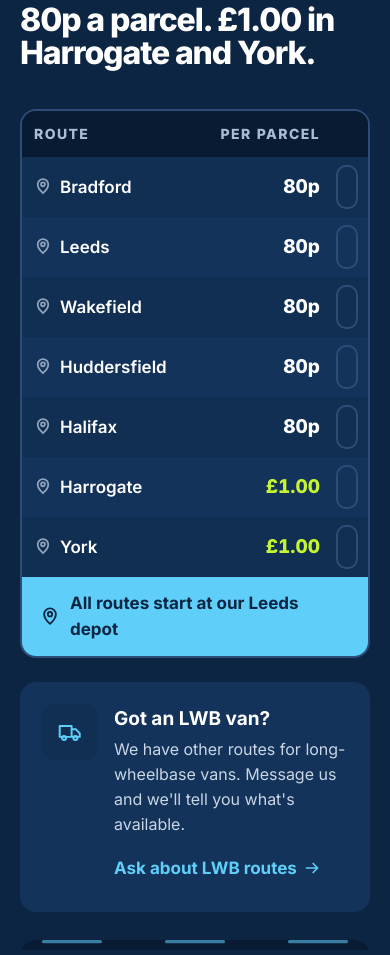
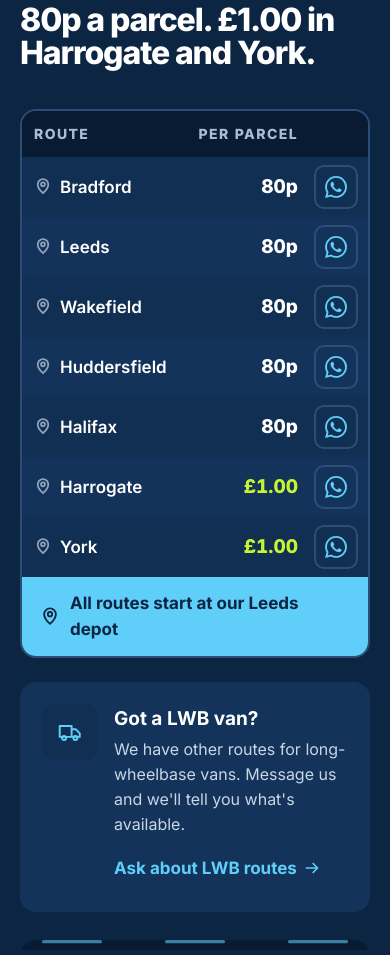
Before and after one commit to 2rmk4dsfrm-star/harlem, a plain HTML site: page index.html in a window 390 px wide. Shown: the part 1365-2320 px from the top of the page. Drawn offline with Linux system fonts and the light colour scheme.

Commit message:
Fix empty route WhatsApp buttons on iPhone; 'Got a LWB van?'
On iPhone Safari the WhatsApp glyph in each route row collapsed to zero
width, leaving an empty rounded box. The icon now has width/height
attributes and a fixed 22px flex size, and on phones the button is a fixed
44x44 box with the icon centred.

Co-Authored-By: Claude Opus 5.5 <noreply@anthropic.com>
Claude-Session: https://claude.ai/code/session_01G1cuJ6PYMYS3Tc48E5U2oZ

```diff
--- a/assets/css/styles.css
+++ b/assets/css/styles.css
@@ -215,7 +215,7 @@ body::before { content: ""; position: fixed; inset: 0 0 auto; height: env(safe-a
 .rtable td.ask { padding: 8px 14px 8px 4px; width: 1%; white-space: nowrap }
 .rtable td.ask a { display: inline-flex; align-items: center; gap: 4px; min-height: 44px; padding: 0 12px; border-radius: 10px; border: 2px solid var(--hg-line); color: var(--hg-sky); font-size: 14px; font-weight: 700; text-decoration: none }
 .rtable td.ask a:hover { border-color: var(--hg-sky) }
-.rtable td.ask .ic { width: 22px; height: 22px }
+.rtable td.ask .ic { display: block; width: 22px; height: 22px; min-width: 22px; flex: 0 0 22px }
 .rtable-foot { display: flex; align-items: center; gap: 10px; background: var(--hg-sky); color: var(--hg-navy); padding: 13px 18px; font-weight: 700; font-size: 17px }
 .rtable-foot .ic { width: 20px; height: 20px; stroke-width: 2.2 }
 @media (max-width: 480px) {
@@ -224,7 +224,7 @@ body::before { content: ""; position: fixed; inset: 0 0 auto; height: env(safe-a
   .rtable td.num { font-size: 19px; padding: 12px 12px }
   .rtable tbody th { white-space: nowrap }
   .rtable td.ask { padding-right: 10px }
-  .rtable td.ask a { padding: 0 9px }
+  .rtable td.ask a { width: 44px; height: 44px; padding: 0; justify-content: center }
   .ask-t { position: absolute; width: 1px; height: 1px; overflow: hidden; clip-path: inset(50%); white-space: nowrap }
   .rtable thead th { padding: 12px; font-size: 14px; letter-spacing: .1em }
 }
--- a/index.html
+++ b/index.html
@@ -130,13 +130,13 @@
           <caption class="sr">Delivery routes and pay per parcel</caption>
           <thead><tr><th scope="col">Route</th><th scope="col" class="num">Per parcel</th><th scope="col"><span class="sr">Enquire</span></th></tr></thead>
           <tbody>
-            <tr><th scope="row"><svg class="pin" aria-hidden="true"><use href="#i-pin"/></svg>Bradford</th><td class="num">80p</td><td class="ask"><a href="https://wa.me/447548547193" data-wa="Hi, I'm interested in the Bradford route (80p per parcel)." target="_blank" rel="noopener"><span class="ask-t">Ask</span><svg class="ic wa" aria-hidden="true"><use href="#i-wa"/></svg><span class="sr"> about Bradford</span></a></td></tr>
-            <tr><th scope="row"><svg class="pin" aria-hidden="true"><use href="#i-pin"/></svg>Leeds</th><td class="num">80p</td><td class="ask"><a href="https://wa.me/447548547193" data-wa="Hi, I'm interested in the Leeds route (80p per parcel)." target="_blank" rel="noopener"><span class="ask-t">Ask</span><svg class="ic wa" aria-hidden="true"><use href="#i-wa"/></svg><span class="sr"> about Leeds</span></a></td></tr>
-            <tr><th scope="row"><svg class="pin" aria-hidden="true"><use href="#i-pin"/></svg>Wakefield</th><td class="num">80p</td><td class="ask"><a href="https://wa.me/447548547193" data-wa="Hi, I'm interested in the Wakefield route (80p per parcel)." target="_blank" rel="noopener"><span class="ask-t">Ask</span><svg class="ic wa" aria-hidden="true"><use href="#i-wa"/></svg><span class="sr"> about Wakefield</span></a></td></tr>
-            <tr><th scope="row"><svg class="pin" aria-hidden="true"><use href="#i-pin"/></svg>Huddersfield</th><td class="num">80p</td><td class="ask"><a href="https://wa.me/447548547193" data-wa="Hi, I'm interested in the Huddersfield route (80p per parcel)." target="_blank" rel="noopener"><span class="ask-t">Ask</span><svg class="ic wa" aria-hidden="true"><use href="#i-wa"/></svg><span class="sr"> about Huddersfield</span></a></td></tr>
-            <tr><th scope="row"><svg class="pin" aria-hidden="true"><use href="#i-pin"/></svg>Halifax</th><td class="num">80p</td><td class="ask"><a href="https://wa.me/447548547193" data-wa="Hi, I'm interested in the Halifax route (80p per parcel)." target="_blank" rel="noopener"><span class="ask-t">Ask</span><svg class="ic wa" aria-hidden="true"><use href="#i-wa"/></svg><span class="sr"> about Halifax</span></a></td></tr>
-            <tr><th scope="row"><svg class="pin" aria-hidden="true"><use href="#i-pin"/></svg>Harrogate</th><td class="num up">£1.00</td><td class="ask"><a href="https://wa.me/447548547193" data-wa="Hi, I'm interested in the Harrogate route (£1.00 per parcel)." target="_blank" rel="noopener"><span class="ask-t">Ask</span><svg class="ic wa" aria-hidden="true"><use href="#i-wa"/></svg><span class="sr"> about Harrogate</span></a></td></tr>
-            <tr><th scope="row"><svg class="pin" aria-hidden="true"><use href="#i-pin"/></svg>York</th><td class="num up">£1.00</td><td class="ask"><a href="https://wa.me/447548547193" data-wa="Hi, I'm interested in the York route (£1.00 per parcel)." target="_blank" rel="noopener"><span class="ask-t">Ask</span><svg class="ic wa" aria-hidden="true"><use href="#i-wa"/></svg><span class="sr"> about York</span></a></td></tr>
+            <tr><th scope="row"><svg class="pin" aria-hidden="true"><use href="#i-pin"/></svg>Bradford</th><td class="num">80p</td><td class="ask"><a href="https://wa.me/447548547193" data-wa="Hi, I'm interested in the Bradford route (80p per parcel)." target="_blank" rel="noopener"><span class="ask-t">Ask</span><svg class="ic wa" width="22" height="22" viewBox="0 0 24 24" aria-hidden="true"><use href="#i-wa"/></svg><span class="sr"> about Bradford</span></a></td></tr>
+            <tr><th scope="row"><svg class="pin" aria-hidden="true"><use href="#i-pin"/></svg>Leeds</th><td class="num">80p</td><td class="ask"><a href="https://wa.me/447548547193" data-wa="Hi, I'm interested in the Leeds route (80p per parcel)." target="_blank" rel="noopener"><span class="ask-t">Ask</span><svg class="ic wa" width="22" height="22" viewBox="0 0 24 24" aria-hidden="true"><use href="#i-wa"/></svg><span class="sr"> about Leeds</span></a></td></tr>
+            <tr><th scope="row"><svg class="pin" aria-hidden="true"><use href="#i-pin"/></svg>Wakefield</th><td class="num">80p</td><td class="ask"><a href="https://wa.me/447548547193" data-wa="Hi, I'm interested in the Wakefield route (80p per parcel)." target="_blank" rel="noopener"><span class="ask-t">Ask</span><svg class="ic wa" width="22" height="22" viewBox="0 0 24 24" aria-hidden="true"><use href="#i-wa"/></svg><span class="sr"> about Wakefield</span></a></td></tr>
+            <tr><th scope="row"><svg class="pin" aria-hidden="true"><use href="#i-pin"/></svg>Huddersfield</th><td class="num">80p</td><td class="ask"><a href="https://wa.me/447548547193" data-wa="Hi, I'm interested in the Huddersfield route (80p per parcel)." target="_blank" rel="noopener"><span class="ask-t">Ask</span><svg class="ic wa" width="22" height="22" viewBox="0 0 24 24" aria-hidden="true"><use href="#i-wa"/></svg><span class="sr"> about Huddersfield</span></a></td></tr>
+            <tr><th scope="row"><svg class="pin" aria-hidden="true"><use href="#i-pin"/></svg>Halifax</th><td class="num">80p</td><td class="ask"><a href="https://wa.me/447548547193" data-wa="Hi, I'm interested in the Halifax route (80p per parcel)." target="_blank" rel="noopener"><span class="ask-t">Ask</span><svg class="ic wa" width="22" height="22" viewBox="0 0 24 24" aria-hidden="true"><use href="#i-wa"/></svg><span class="sr"> about Halifax</span></a></td></tr>
+            <tr><th scope="row"><svg class="pin" aria-hidden="true"><use href="#i-pin"/></svg>Harrogate</th><td class="num up">£1.00</td><td class="ask"><a href="https://wa.me/447548547193" data-wa="Hi, I'm interested in the Harrogate route (£1.00 per parcel)." target="_blank" rel="noopener"><span class="ask-t">Ask</span><svg class="ic wa" width="22" height="22" viewBox="0 0 24 24" aria-hidden="true"><use href="#i-wa"/></svg><span class="sr"> about Harrogate</span></a></td></tr>
+            <tr><th scope="row"><svg class="pin" aria-hidden="true"><use href="#i-pin"/></svg>York</th><td class="num up">£1.00</td><td class="ask"><a href="https://wa.me/447548547193" data-wa="Hi, I'm interested in the York route (£1.00 per parcel)." target="_blank" rel="noopener"><span class="ask-t">Ask</span><svg class="ic wa" width="22" height="22" viewBox="0 0 24 24" aria-hidden="true"><use href="#i-wa"/></svg><span class="sr"> about York</span></a></td></tr>
           </tbody>
         </table>
         <p class="rtable-foot"><svg class="ic" aria-hidden="true"><use href="#i-pin"/></svg>All routes start at our Leeds depot</p>
@@ -168,7 +168,7 @@
         <div class="note-card">
           <span class="tile"><svg class="ic" aria-hidden="true"><use href="#i-van"/></svg></span>
           <div>
-            <b>Got an LWB van?</b>
+            <b>Got a LWB van?</b>
             <p>We have other routes for long-wheelbase vans. Message us and we'll tell you what's available.</p>
             <a class="text-link" href="https://wa.me/447548547193" data-wa="Hi, I have an LWB van and I'd like to hear about other routes." target="_blank" rel="noopener">Ask about LWB routes<svg class="ic" aria-hidden="true"><use href="#i-arrow"/></svg></a>
           </div>
```
